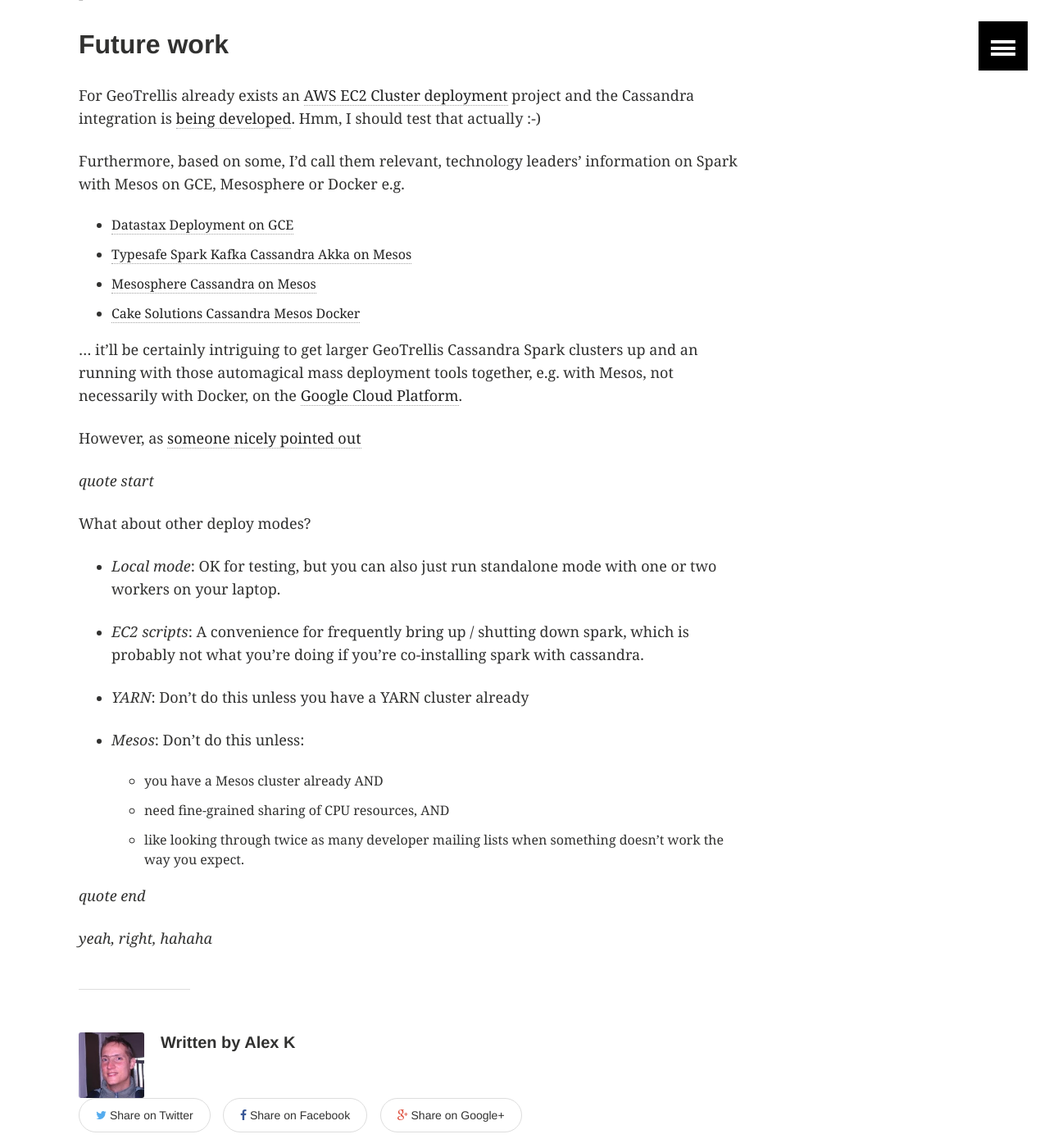
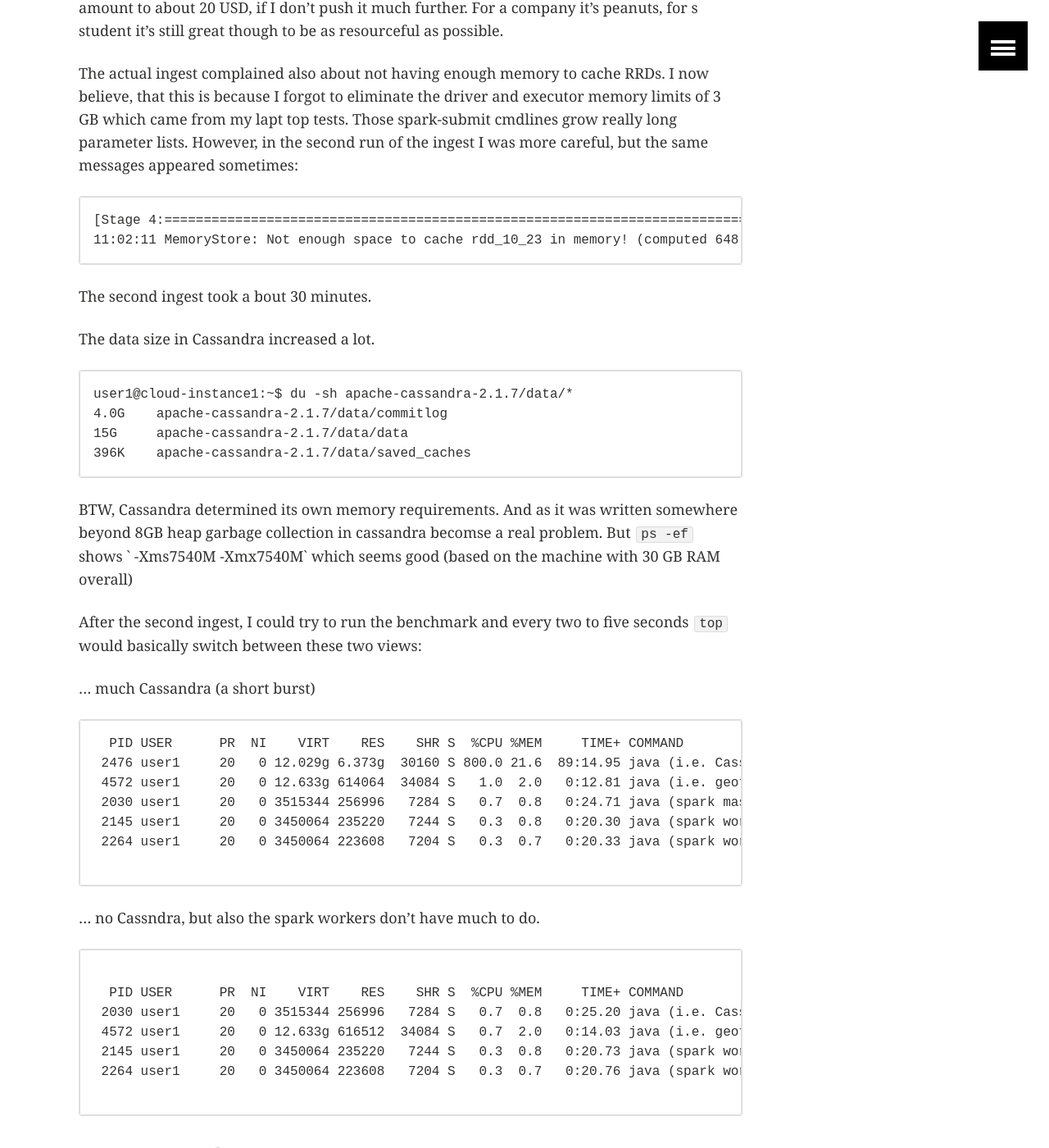
Before and after one commit to allixender/allixender.github.io, a Jekyll site: the page built from _posts/articles/2015-06-30-geotrellis-gce-experiment.md, in a window 1280 px wide and 1400 px high, scrolled down 1571 px. Shown: the whole window at 82% size. Built offline with Jekyll 4.4.1, drawn with Linux system fonts in a browser that asks for light colours; some of the changed text lies outside the part shown.

Commit message:
crude hardcoded test impl of cassandra benchmark, some struggle with setting up gdal-java for geotrellis

````diff
--- a/_posts/articles/2015-06-30-geotrellis-gce-experiment.md
+++ b/_posts/articles/2015-06-30-geotrellis-gce-experiment.md
@@ -32,10 +32,18 @@ GDAL stack to manually create the GDAL Java bindings, to then compile and link G
 local install. Not sure if that's actually necessary. The challenge also seemed
 
 I configured sort of a stand-alone Spark cluster, with starting the local master `sbin/start-master.sh` and starting two
-workers with
+workers with ..
 
 ```shell
 bin/spark-class org.apache.spark.deploy.worker.Worker spark://127.0.0.1:7077 >> worker1.log &
+```
+
+I installed an Nginx reverse proxy to see the spark master web console.
+
+```
+location / {
+      proxy_pass http://127.0.0.1:8080;
+}
 ```
 
 This GCE instance would cost roughly 200 USD per month. So for the fun of it I cannot afford to have it running all the time.
@@ -45,9 +53,54 @@ be as resourceful as possible.
 
 The actual ingest complained also about not having enough memory to cache RRDs. I now believe, that this is because I forgot to eliminate
 the driver and executor memory limits of 3 GB which came from my lapt top tests. Those spark-submit cmdlines grow really long parameter
-lists.
+lists. However, in the second run of the ingest I was more careful, but the same messages appeared sometimes:
+
+```
+[Stage 4:==============================================================================================================================================>      (23 + 1) / 24]
+11:02:11 MemoryStore: Not enough space to cache rdd_10_23 in memory! (computed 648.7 MB so far)
+```
+
+The second ingest took a bout 30 minutes.
+
+The data size in Cassandra increased a lot.
+
+```
+user1@cloud-instance1:~$ du -sh apache-cassandra-2.1.7/data/*
+4.0G    apache-cassandra-2.1.7/data/commitlog
+15G     apache-cassandra-2.1.7/data/data
+396K    apache-cassandra-2.1.7/data/saved_caches
+```
+BTW, Cassandra determined its own memory requirements. And as it was written somewhere beyond 8GB heap garbage collection
+in cassandra becomse a real problem. But `ps -ef` shows ` -Xms7540M -Xmx7540M` which seems good (based on the machine with 30 GB RAM overall)
+
+After the second ingest, I could try to run the benchmark and every two to five seconds `top` would basically switch
+between these two views:
+
+... much Cassandra (a short burst)
+```
+  PID USER      PR  NI    VIRT    RES    SHR S  %CPU %MEM     TIME+ COMMAND
+ 2476 user1     20   0 12.029g 6.373g  30160 S 800.0 21.6  89:14.95 java (i.e. Cassandra)
+ 4572 user1     20   0 12.633g 614064  34084 S   1.0  2.0   0:12.81 java (i.e. geotrellis spark driver)
+ 2030 user1     20   0 3515344 256996   7284 S   0.7  0.8   0:24.71 java (spark master)
+ 2145 user1     20   0 3450064 235220   7244 S   0.3  0.8   0:20.30 java (spark worker)
+ 2264 user1     20   0 3450064 223608   7204 S   0.3  0.7   0:20.33 java (spark worker)
+
+```
+
+... no Cassndra, but also the spark workers don't have much to do.
+```
+
+  PID USER      PR  NI    VIRT    RES    SHR S  %CPU %MEM     TIME+ COMMAND
+ 2030 user1     20   0 3515344 256996   7284 S   0.7  0.8   0:25.20 java (i.e. Cassandra)
+ 4572 user1     20   0 12.633g 616512  34084 S   0.7  2.0   0:14.03 java (i.e. geotrellis spark driver)
+ 2145 user1     20   0 3450064 235220   7244 S   0.3  0.8   0:20.73 java (spark worker)
+ 2264 user1     20   0 3450064 223608   7204 S   0.3  0.7   0:20.76 java (spark worker)
+
+```
 
 ## Future work
+
+Something is really weird .. and slow it seems. Rob from Azavea has mentioned that before, too.
 
 For GeoTrellis already exists an [AWS EC2 Cluster deployment](https://github.com/geotrellis/geotrellis-ec2-cluster) project and
 the Cassandra integration is [being developed](https://github.com/geotrellis/geotrellis-ec2-cluster/tree/feature/hmc/cassandra-support). Hmm, I should test that actually :-)
````
Also changed, not shown: _posts/articles/_2015-07-05-google-cloud-sdk.md (+60 -0 lines).
